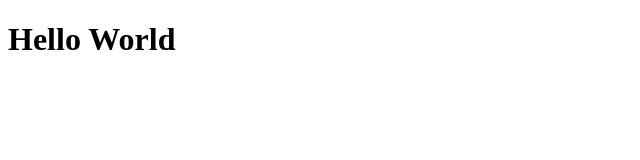
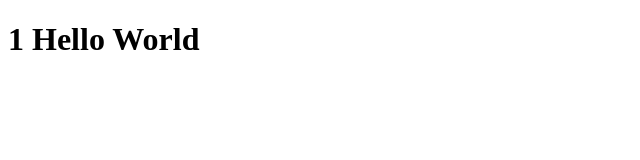
Before and after one commit to udayjain06/github-29, a plain HTML site: page index.html in a window 1280 px wide. Shown: the whole page, without its empty margins (0-640 px from the left). Drawn offline with Linux system fonts and the light colour scheme.

Commit message:
index.html

```diff
--- a/index.html
+++ b/index.html
@@ -6,6 +6,6 @@
     <title>git and github</title>
 </head>
 <body>
-    <h1>Hello World</h1>
+    <h1>1 Hello World</h1>
 </body>
 </html>
```
